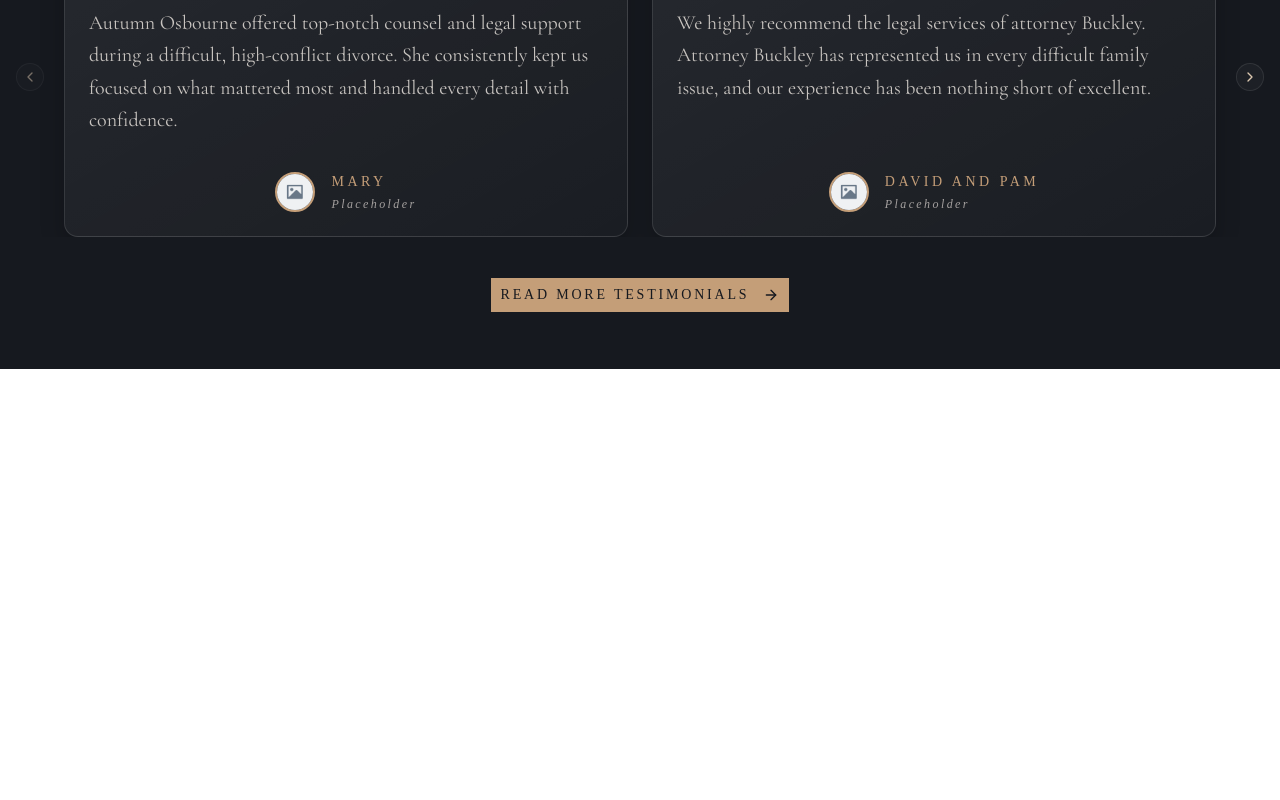
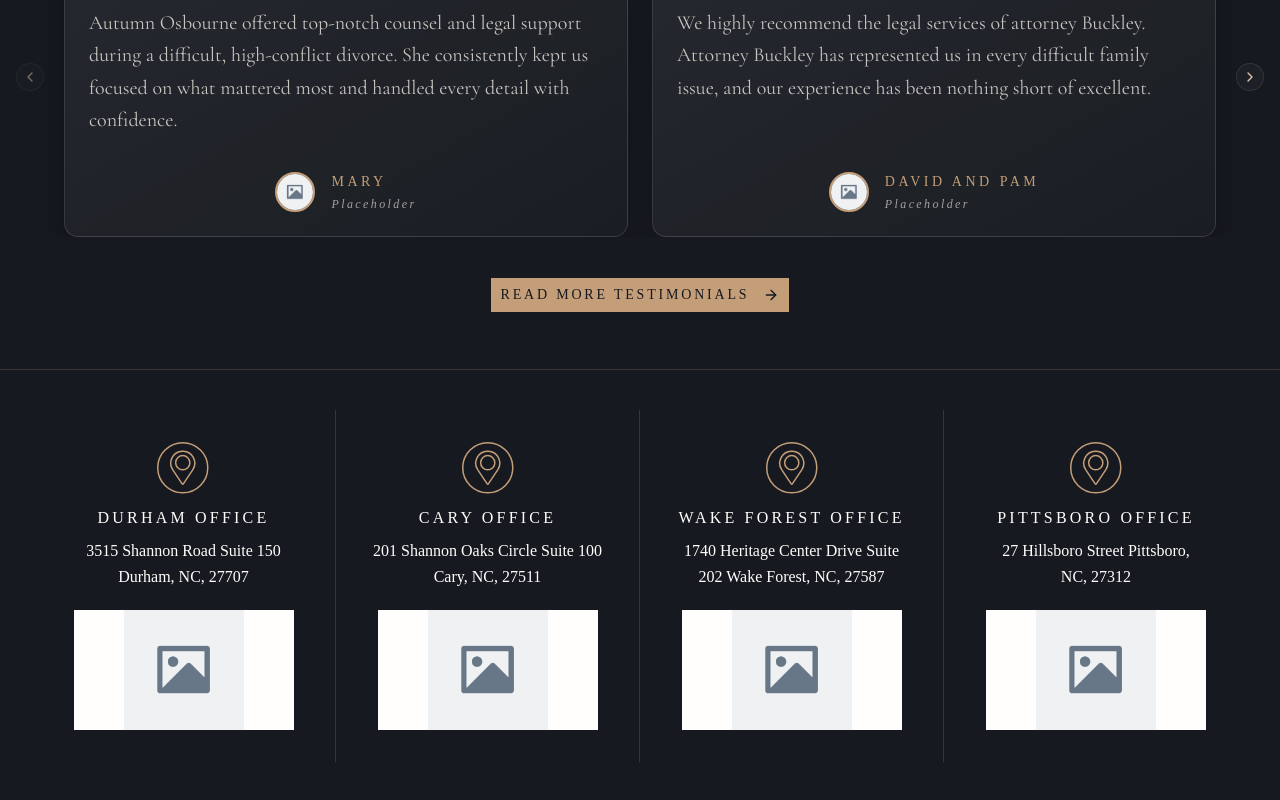
Before and after one commit to jerichotariao05/elis-family-law-app, a Next.js app: page / in a window 1280 px wide. Shown: the part 4879-5679 px from the top of the page. Before the commit the page ends 5248 px from the top, so only its background shows below. Built offline with nearby package versions, Linux system fonts and the light colour scheme; a web font is replaced by a local one.

Commit message:
Add Locations section to Home page; integrate Locations component for improved user navigation and accessibility.

```diff
--- a/app/page.tsx
+++ b/app/page.tsx
@@ -5,6 +5,7 @@ import LegalGuidance from "../components/sections/LegalGuidance";
 import BoardCertified from "../components/sections/BoardCertified";
 import Consult from "../components/sections/Consult";
 import Testimonials from "../components/sections/Testimonials";
+import Locations from "../components/sections/Locations";
 
 export default function Home() {
   return (
@@ -16,6 +17,7 @@ export default function Home() {
       <Partners />
       <Consult />
       <Testimonials />
+      <Locations />
     </>
   );
 }
--- /dev/null
+++ b/components/layout/footer.tsx
@@ -0,0 +1,7 @@
+import Image from "next/image";
+import deerLogo from "@/public/deer-logo.png";
+import { FaFacebookF, FaLinkedinIn, FaYoutube } from "react-icons/fa";
+
+export default function footer() {
+  return <div>footer</div>;
+}
--- /dev/null
+++ b/components/sections/Locations.tsx
@@ -0,0 +1,73 @@
+import Image from "next/image";
+
+import locationPinSvg from "@/public/location.svg";
+import blankProfileSvg from "@/public/blank-image.png";
+
+const offices = [
+  {
+    title: "Durham Office",
+    address: ["3515 Shannon Road Suite 150", "Durham, NC, 27707"],
+  },
+  {
+    title: "Cary Office",
+    address: ["201 Shannon Oaks Circle Suite 100", "Cary, NC, 27511"],
+  },
+  {
+    title: "Wake Forest Office",
+    address: ["1740 Heritage Center Drive Suite", "202 Wake Forest, NC, 27587"],
+  },
+  {
+    title: "Pittsboro Office",
+    address: ["27 Hillsboro Street Pittsboro,", "NC, 27312"],
+  },
+] as const;
+
+export default function Locations() {
+  return (
+    <section className="relative overflow-hidden border-t border-t-[#C49E7833] bg-[#16191F] px-4 py-10 sm:px-6 lg:px-8">
+      <div className="relative z-10 mx-auto w-full max-w-7xl">
+        <div className="grid gap-0 sm:grid-cols-2 lg:grid-cols-4">
+          {offices.map((office) => (
+            <article
+              key={office.title}
+              className="flex flex-col items-center text-center border-b border-[#FFFFFF1F] last:border-b-0 md:border-b-0 lg:border-r lg:last:border-r-0 px-6 py-8"
+            >
+              <div className="flex flex-col items-center">
+                <Image
+                  src={locationPinSvg}
+                  alt=""
+                  aria-hidden
+                  width={50}
+                  height={50}
+                  className="h-auto w-auto"
+                />
+
+                <h3 className="mt-3 font-medium tracking-[0.2em] uppercase text-[#FFFEFC]">
+                  {office.title}
+                </h3>
+                <address className="mt-2 not-italic leading-relaxed text-[#FFFEFC]">
+                  {office.address.map((line) => (
+                    <span key={line} className="block">
+                      {line}
+                    </span>
+                  ))}
+                </address>
+              </div>
+
+              <div className="mx-auto mt-5 w-full max-w-[220px] bg-[#FFFEFC]">
+                <Image
+                  src={blankProfileSvg}
+                  alt="Office photo placeholder"
+                  className="h-[120px] w-full object-contain rounded-none"
+                  width={220}
+                  height={120}
+                  priority={false}
+                />
+              </div>
+            </article>
+          ))}
+        </div>
+      </div>
+    </section>
+  );
+}
```
Also changed, not shown: public/deer-logo.png (added), public/location.svg (added).
